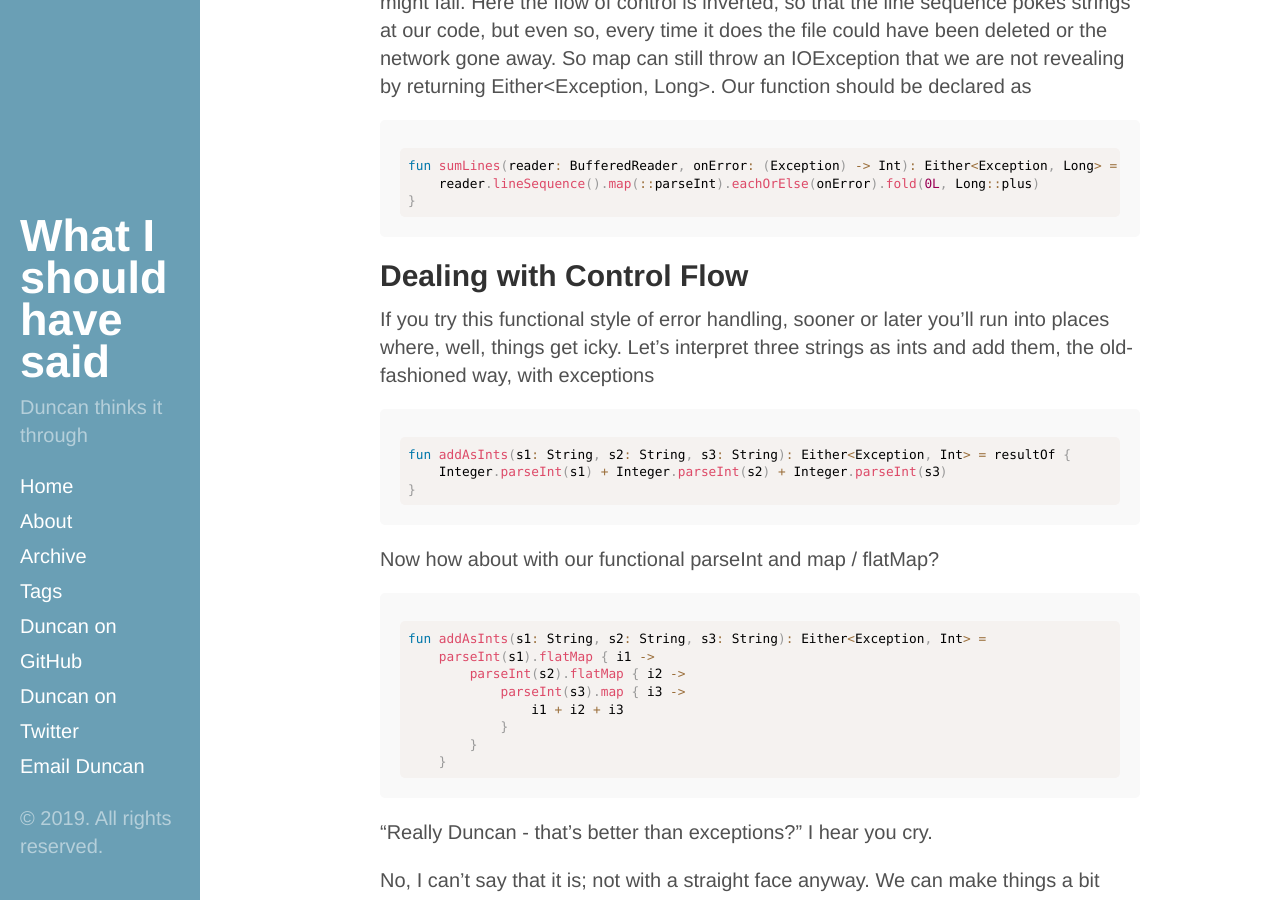
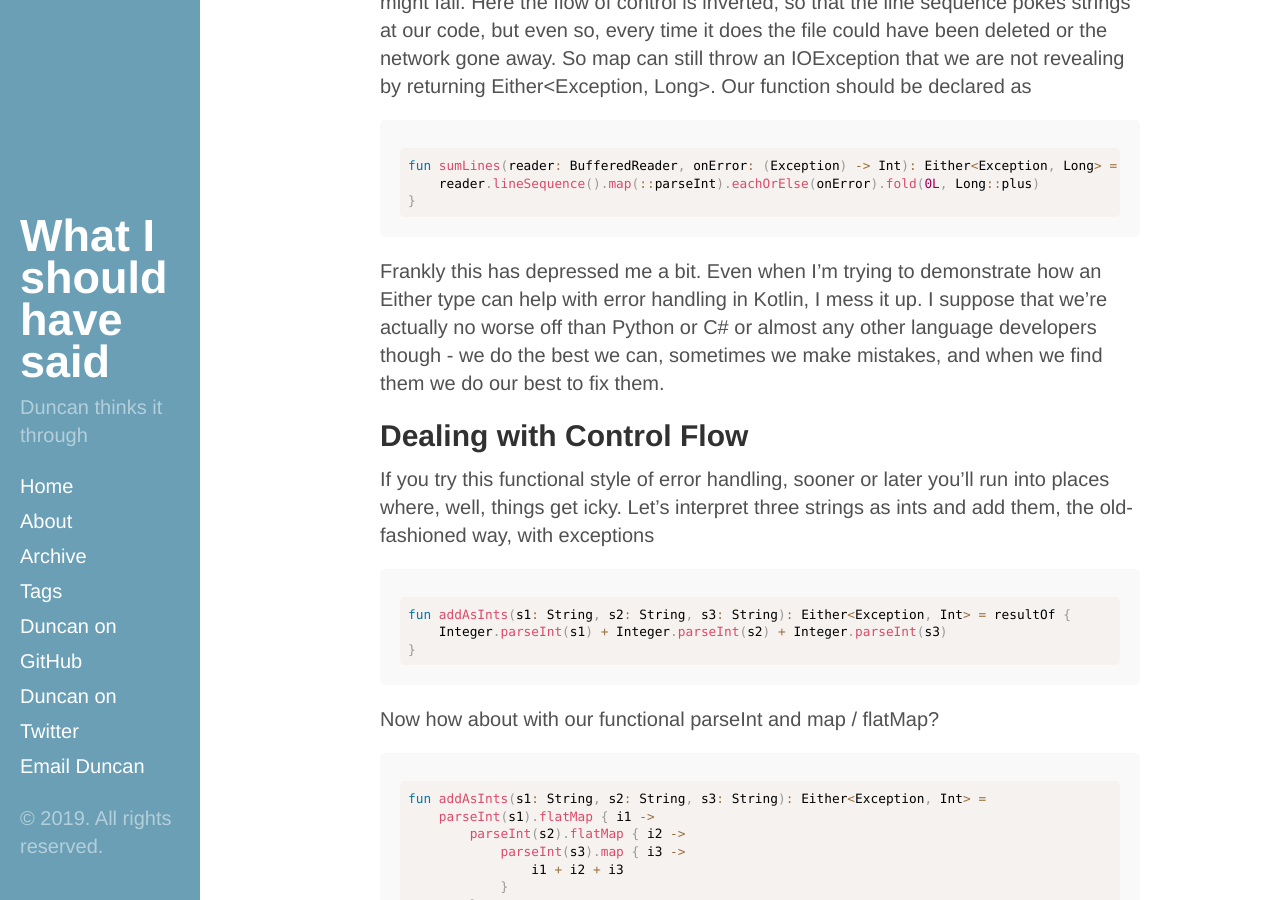
Before and after one commit to dmcg/dmcg.github.io, a Jekyll site: the page built from _posts/2018-06-04-failure-is-not-an-option-part-5.md, in a window 1280 px wide and 900 px high, scrolled down 4456 px. Built offline with Jekyll 4.4.1, drawn with Linux system fonts in a browser that asks for light colours; comment, search, counter and statistics services are not loaded.

Commit message:
Reinstate a missing paragraph

````diff
--- a/_posts/2018-06-04-failure-is-not-an-option-part-5.md
+++ b/_posts/2018-06-04-failure-is-not-an-option-part-5.md
@@ -169,6 +169,8 @@ fun sumLines(reader: BufferedReader, onError: (Exception) -> Int): Either<Except
 }
 ```
 
+Frankly this has depressed me a bit. Even when I'm trying to demonstrate how an Either type can help with error handling in Kotlin, I mess it up. I suppose that we're actually no worse off than Python or C# or almost any other language developers though - we do the best we can, sometimes we make mistakes, and when we find them we do our best to fix them.
+
 
 ## Dealing with Control Flow
 
````
